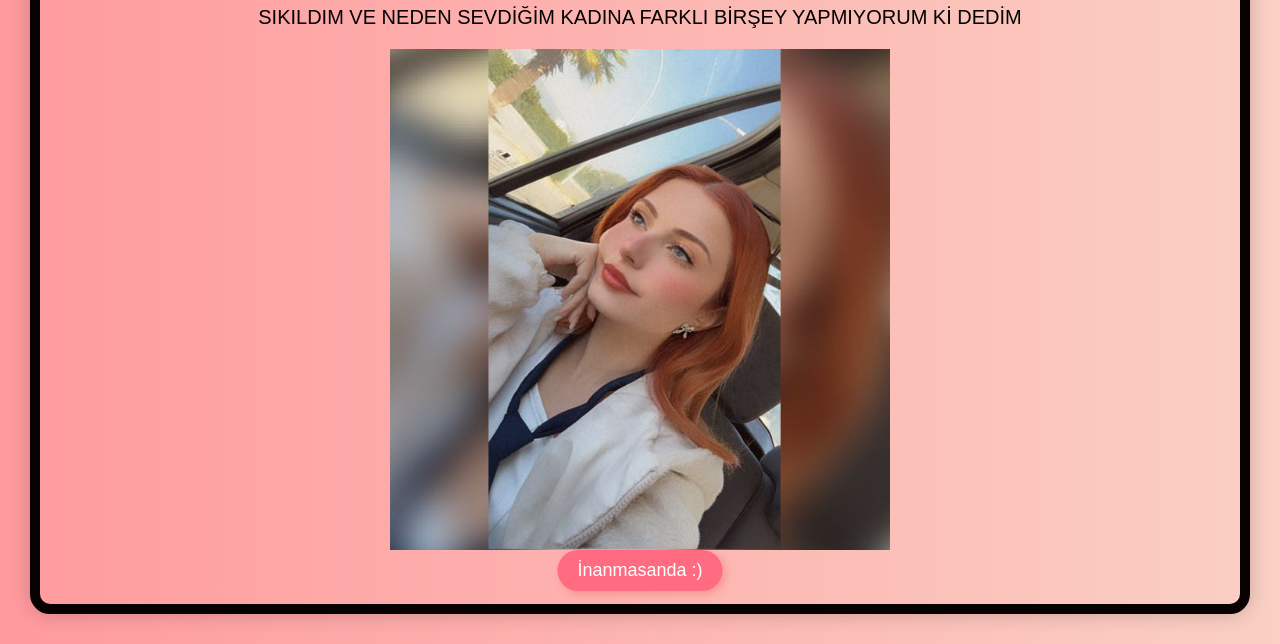
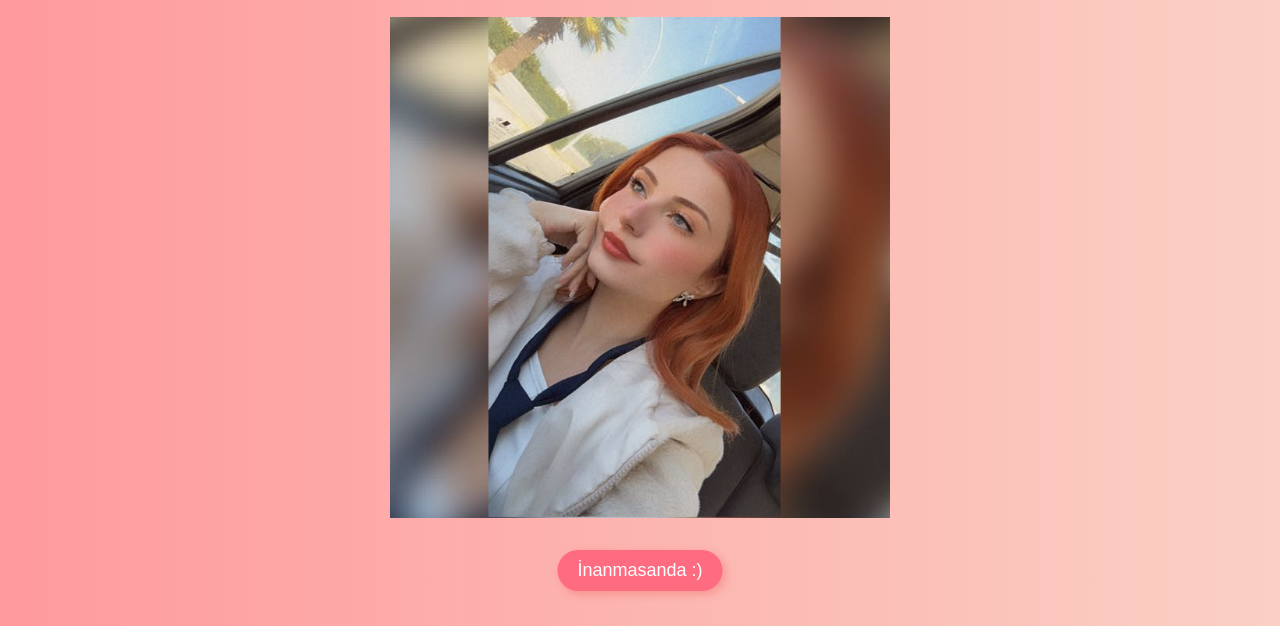
Before and after one commit to sezarinci/web-sitemm, a plain HTML site: page index.html in a window 1280 px wide. Shown: the part 174-818 px from the top of the page. Drawn offline with Linux system fonts and the light colour scheme.

Commit message:
Site güncellendi

```diff
--- a/index.html
+++ b/index.html
@@ -39,7 +39,7 @@
     transform: translateX(-50%); /* Ortalamak için */
 }
 
-        }
+
         .buton:hover {
             background-color: #0056b3;
         }
@@ -78,16 +78,14 @@ body {
     text-align: center;
     padding: 50px;
     color: #333;
-    border: 10px solid rgb(8, 1, 1); /* Beyaz kalın çerçeve */
-    border-radius: 20px; /* Kenarları yuvarlak yapalım */
-    margin: 30px; /* Kenarlardan boşluk bırakalım */
-    box-shadow: 0px 0px 20px rgba(0, 0, 2, 0.2); /* Hafif gölge efekti */
+
     body {
     background-image: url(arka-plan.jpg); /* Fotoğrafı arka plan yap */
     background-size: cover; /* Fotoğraf ekranı tamamen kaplasın */
     background-position: center; /* Ortaya hizala */
     background-repeat: no-repeat; /* Tekrar etmesini engelle */
 }
+
 
 }
 
```
